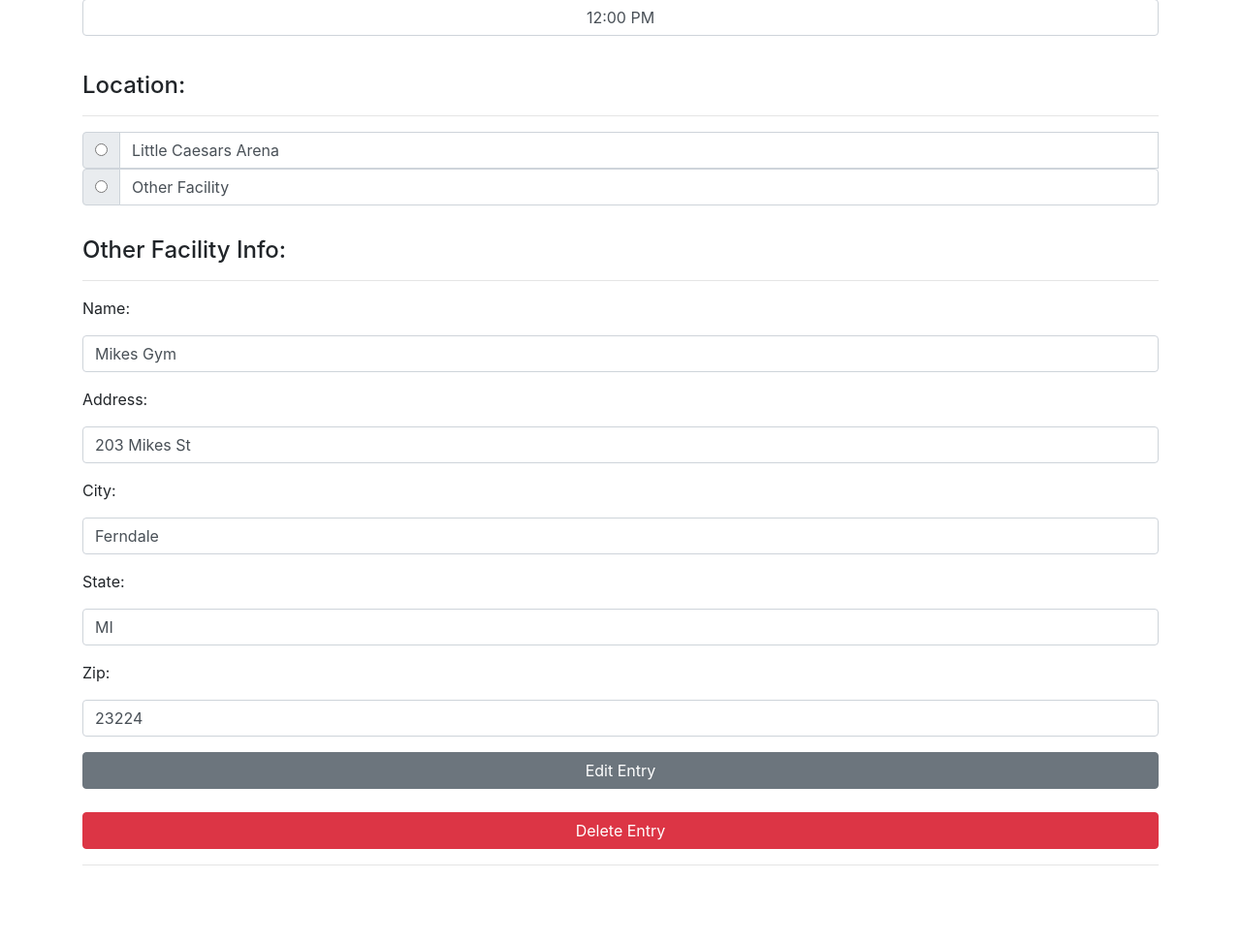
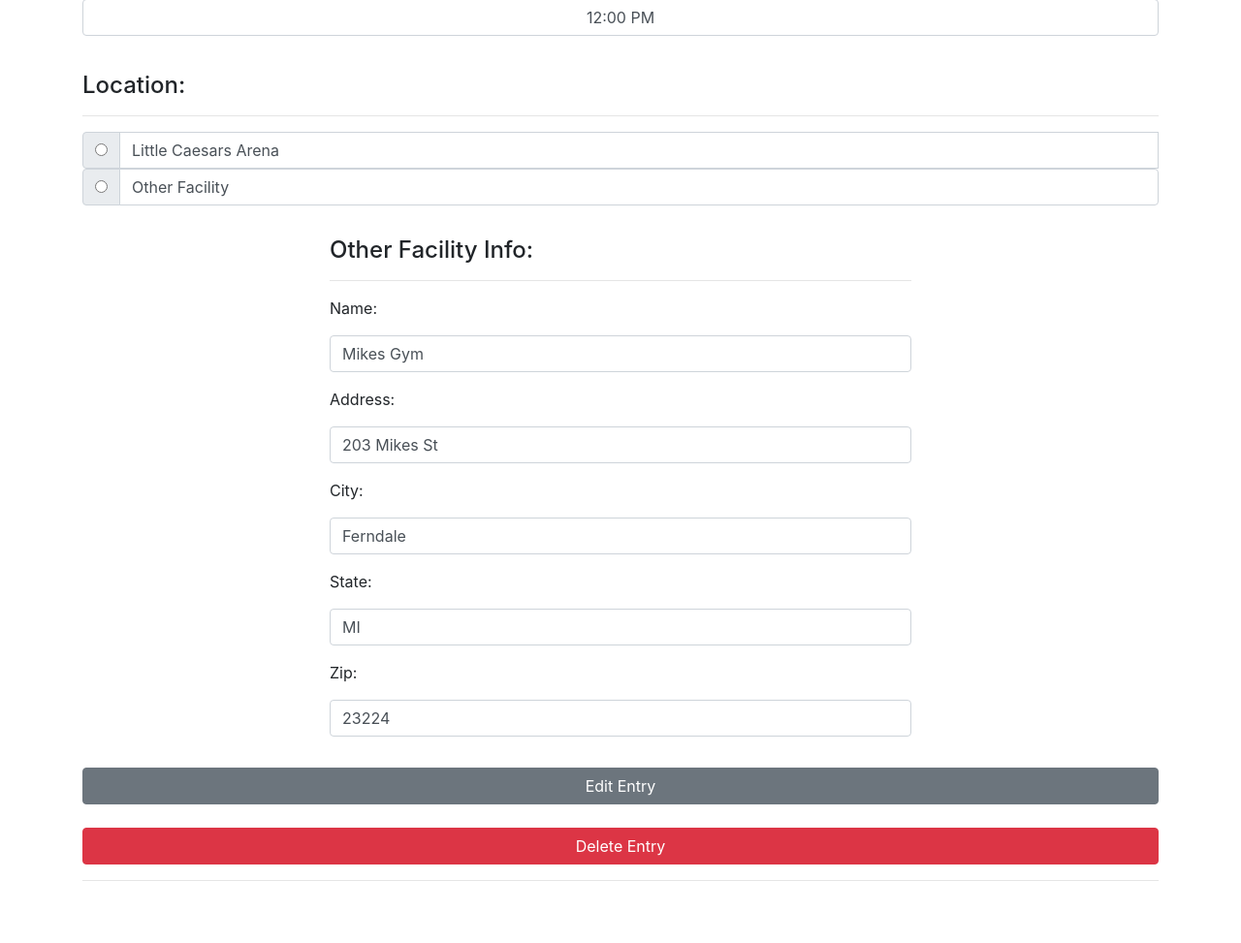
Before and after one commit to courthub74/Django-Basic-with-Time-Date, a Django app: page /edit/5 in a window 1280 px wide. Shown: the part 752-1725 px from the top of the page at 97% size. Before the commit the page ends 1645 px from the top, so only its background shows below. Run offline with Django 3.2, Linux system fonts and the light colour scheme; data comes from the database, SQL or seed files in the repository; some libraries are stand-ins or nearby versions.

Commit message:
Edits to edit and other facil

```diff
--- a/pages/templates/edit.html
+++ b/pages/templates/edit.html
@@ -111,6 +111,15 @@
 						</div>
 					</div>
 
+
+					<div class="addycontainer">
+						<style type="text/css">
+							.addycontainer {
+								margin: auto;
+								width: 600px;
+								align-content: center;
+							}
+						</style>
 						<h4>Other Facility Info:</h4>
 						<hr>
 						<p>Name:</p>
@@ -132,6 +141,7 @@
 				 			<p>Zip:</p>
 				 			<div class="form-group">
 				    			<input type="text" class="form-control" value="{{ get_appointment.zipcode }}" name="zipcode">
+				 			</div>
 		 			</div>
 
 
```
Also changed, not shown: pages/templates/newpage.html (+14 -5 lines). Lines whose indentation alone changed are shown as unchanged.
